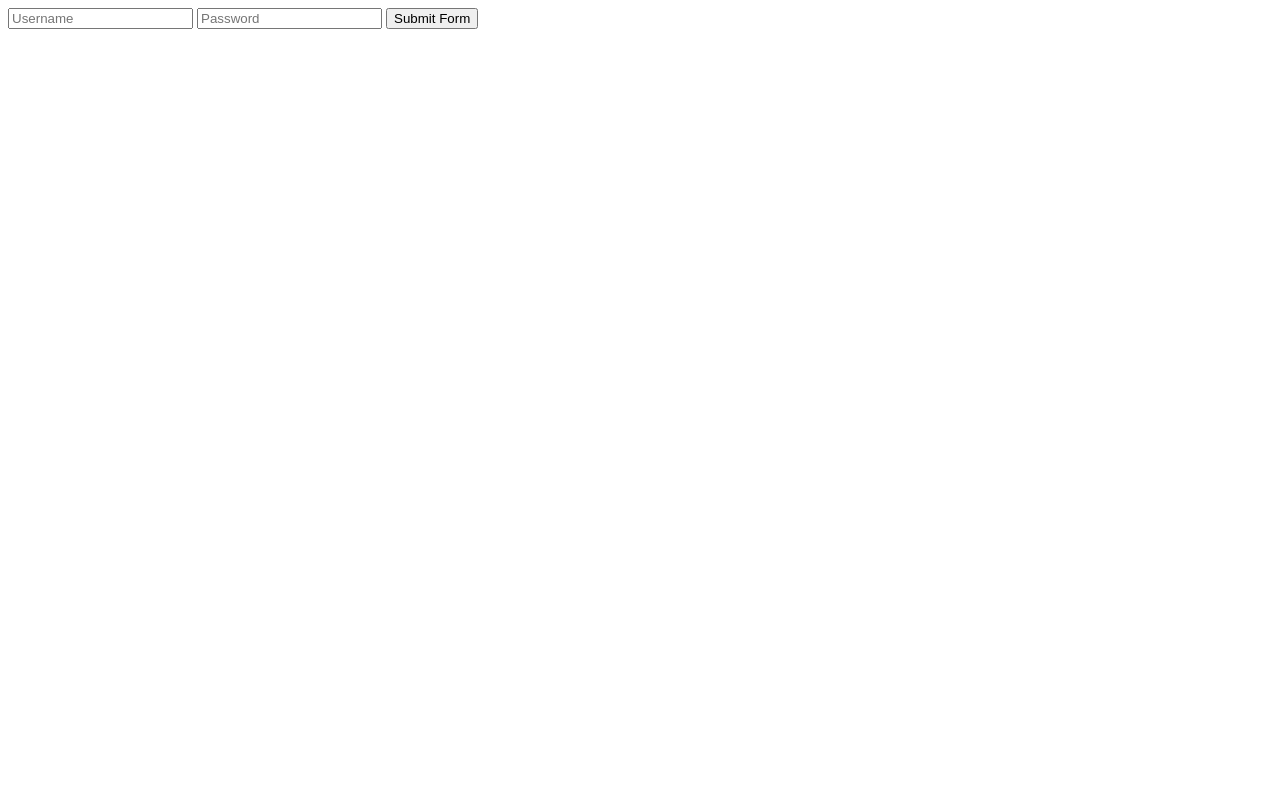
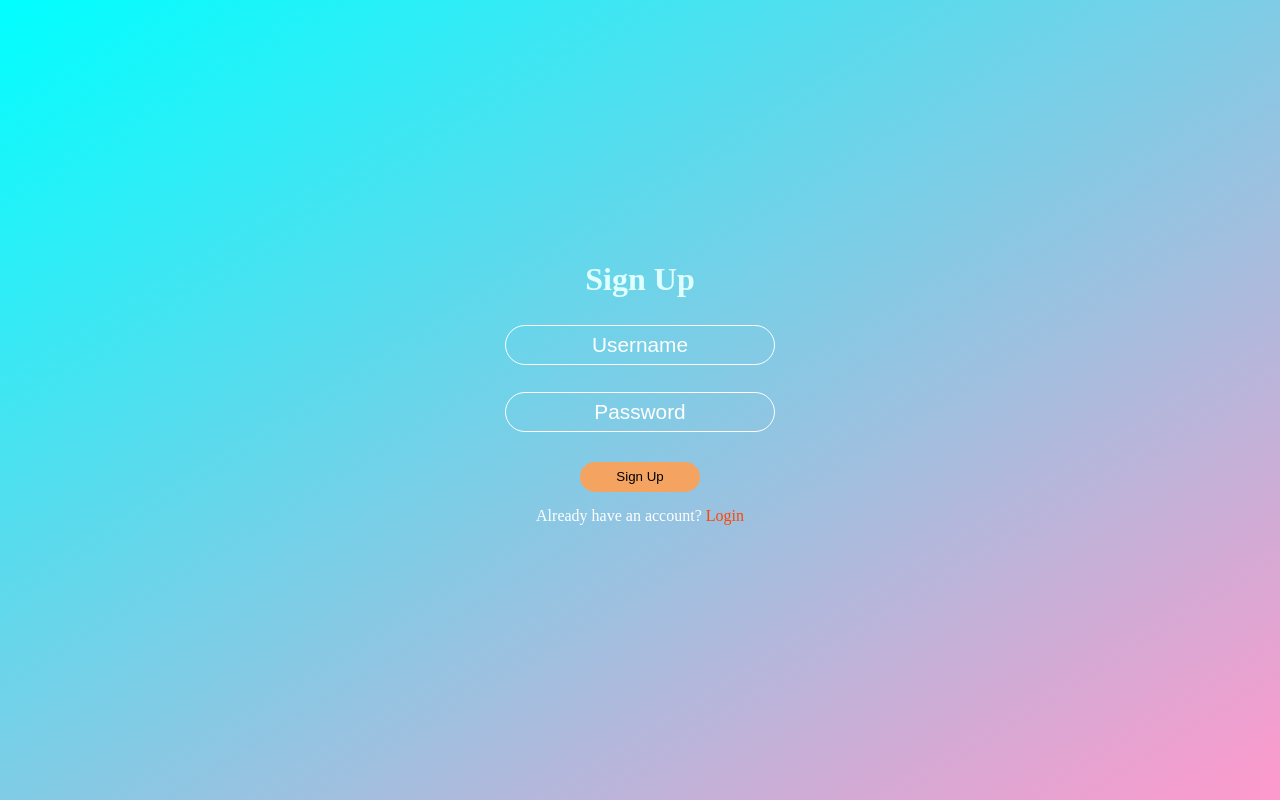
Before and after one commit to chy101010/PrivateChat, a website: page public/register.html in a window 1280 px wide. Drawn offline with Linux system fonts and the light colour scheme.

Commit message:
Version One completed

```diff
--- a/controller/register.js
+++ b/controller/register.js
@@ -10,7 +10,6 @@ const submitRegistration = async function (req, res) {
 
     try {
         const result = await user.createUser(username, password);
-        console.log('User created ' + result);
     } catch (error) {
         // successful
         if (error.code === 11000) {
--- a/model/conversation.js
+++ b/model/conversation.js
@@ -76,7 +76,7 @@ ConversationSchema.statics.acceptRequest = async function (id, receiver) {
                 status: 'accept'
             });
         if (request) {
-            return returnResult('ok', 'request accepted', id, request.creator);
+            return returnResult('ok', 'request accepted', id, request.creator, request.createdAt);
         }
         else {
             return returnResult('error', 'request unfound', id);
@@ -124,7 +124,8 @@ ConversationSchema.statics.deleteConversation = async function (id, username) {
                 userIds: { $in: [username] }
             });
         if (request) {
-            return returnResult('ok', 'request deleted', id, request.creator);
+            const user = (username === request.userIds[0]) ? request.userIds[1] : request.userIds[0];
+            return returnResult('ok', 'request deleted', id, user);
         } else {
             return returnResult('error', 'request delete failed', id);
         }
--- a/public/register.html
+++ b/public/register.html
@@ -5,16 +5,27 @@
     <title>SimpleChat</title>
     <meta charset="UTF-8" />
     <meta name="viewport" content="width=device-width, initial-scale=1" />
+    <link rel="stylesheet" type="text/css" href="./style/register.css" />
+
 </head>
 
 <body>
-    <form id="res-form">
-        <input type="text" autocomplete="off" id="res-username" placeholder="Username" />
-        <input type="password" id="res-password" placeholder="Password" />
-        <input type="submit" value="Submit Form" />
-    </form>
-
-    <script src="script/register.js"></script>
+    <div class="center">
+        <form id="res-form">
+            <div class="heading">
+                <h1>Sign Up</h1>
+            </div>
+            <div class="form-body">
+                <input type="text" autocomplete="off" id="res-username" placeholder="Username" minlength="6" maxlength="30" required/>
+                <input type="password" id="res-password" placeholder="Password" minlength="10" required/>
+            </div>
+            <div class="form-footer">
+                <button id = "submit" type="button" value="Submit Signup">Sign Up</button>
+                <p>Already have an account? <a id = "to-login" title="Go to login page">Login</a></p>
+            </div>
+        </form>
+    </div>
+    <script src="./script/register.js"></script>
 </body>
 
 </html>
--- a/public/script/login.js
+++ b/public/script/login.js
@@ -2,7 +2,6 @@ async function submitLogin(event) {
     event.preventDefault();
     const username = document.getElementById("login-username").value;
     const password = document.getElementById("login-password").value;
-    console.log("hello");
     const result = await fetch('/login/submit', {
         method: "POST",
         headers: {
@@ -24,7 +23,6 @@ async function submitLogin(event) {
 
 (function () {
     const form = document.getElementById("submit-login");
-    console.log(form);
     const register = document.getElementById("to-register");
     register.onclick = () => window.location.href = "http://localhost:3000/register";
     form.addEventListener('click', submitLogin);
--- a/public/script/register.js
+++ b/public/script/register.js
@@ -2,6 +2,7 @@ async function submitRegistration(event) {
     event.preventDefault();
     const username = document.getElementById("res-username").value;
     const password = document.getElementById("res-password").value;
+    console.log("called")
     const result = await fetch("/register/submit", {
         method: "POST",
         headers: {
@@ -23,6 +24,8 @@ async function submitRegistration(event) {
 
 
 (function () {
-    const form = document.getElementById("res-form");
-    form.addEventListener('submit', submitRegistration);
+    const button = document.getElementById("submit");
+    const login = document.getElementById("to-login");
+    login.onclick = () => window.location.href = "http://localhost:3000/login";
+    button.addEventListener('click', submitRegistration);
 })();
--- /dev/null
+++ b/public/style/register.css
@@ -0,0 +1,99 @@
+* {
+    box-sizing: border-box;
+    padding: 0;
+    margin: 0;
+}
+
+html,
+body {
+    height: 100%;
+    width: 100%;
+}
+
+body {
+    background: linear-gradient(to bottom right, #00ffff 0%, #ff99cc 100%);
+}
+
+.center {
+    display: flex;
+    height: 100%;
+    width: 100%;
+    justify-content: center;
+    align-items: center;
+}
+
+#login-form {
+    width: 300px;
+    display: flex;
+    flex-direction: column;
+}
+
+.heading {
+    text-align: center;
+    color: lightcyan;
+}
+
+.form-body {
+    display: flex;
+    flex-direction: column;
+}
+
+.form-body input{
+    border-radius: 20px;
+    border: 1px solid white;
+    height: 40px;
+    margin-top: 10%;
+    width: 100%;
+    background-color: transparent;
+    text-align: center;
+    color: floralwhite;
+    outline: none;
+    font-size: 1.3em;
+}
+.form-body input:hover,
+.form-body input:focus {
+    box-shadow: 0px 0px 5px black;
+}
+
+::-webkit-input-placeholder {
+    color: white;
+    text-align: center;
+ }
+
+ .form-footer{
+     text-align: center;
+ }
+
+ .form-footer button {
+     border: none;
+     height: 30px;
+     width: 120px;
+     border-radius: 20px;
+     margin-top: 30px;
+     background-color:sandybrown;
+     cursor: pointer;
+ }
+
+ .form-footer button:hover{
+     box-shadow: 0px 0px 5px black;
+ }
+
+ .form-footer button:focus{
+     outline: none;
+     box-shadow: 0px 0px 5px white;
+}
+
+.form-footer p {
+    padding: 15px;
+    color: white;
+}
+
+.form-footer p a{
+    display: inline;
+    color: orangered;
+}
+
+.form-footer p a:hover {
+    color: black;
+    cursor: pointer;
+}
```
Also changed, not shown: controller/chat.js (+16 -9 lines), model/message.js (+15 -6 lines), public/chat.html (+2 -3 lines), public/script/chat.js (+98 -63 lines), public/style/chat.css (+10 -3 lines).
